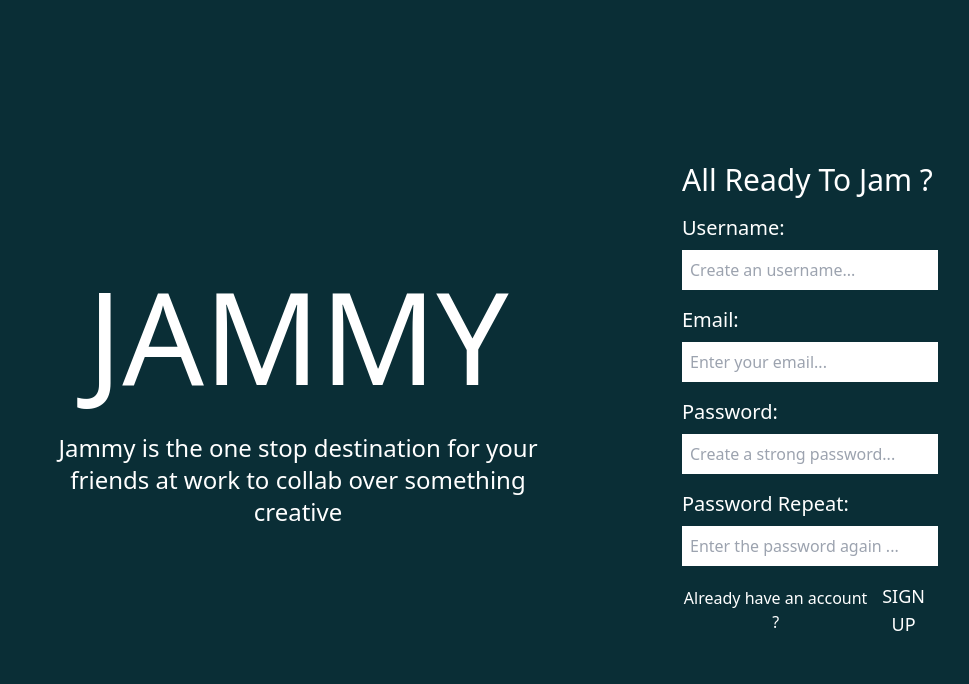
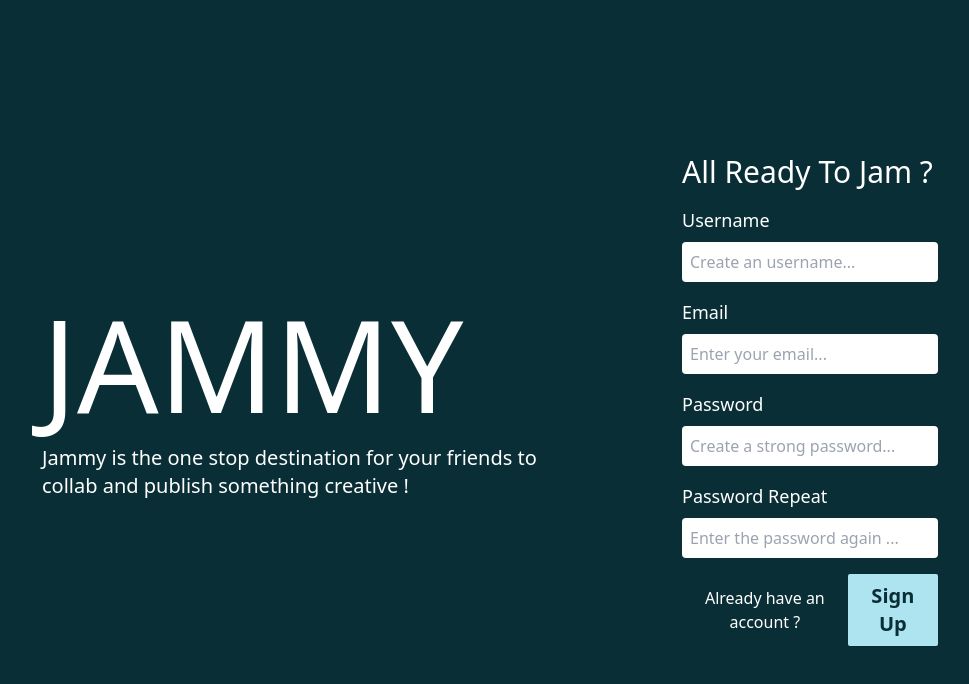
Before and after one commit to Aryanr64x/JammyFrontend, a React (Create React App) app: page / in a window 1280 px wide. Both pictures are taken after a click on the button "Don't have an account ?". Shown: the top 684 px of the page, without its empty margins (86-1055 px from the left). Built offline with nearby package versions, Linux system fonts and the light colour scheme; no server answers.

Commit message:
ready to deploy

```diff
--- a/package.json
+++ b/package.json
@@ -7,12 +7,15 @@
     "@testing-library/react": "^13.4.0",
     "@testing-library/user-event": "^13.5.0",
     "@tinymce/tinymce-react": "^4.3.0",
+    "aos": "^2.3.4",
     "axios": "^1.4.0",
     "react": "^18.2.0",
     "react-dom": "^18.2.0",
     "react-editor-js": "^2.1.0",
     "react-router-dom": "^6.11.2",
     "react-scripts": "5.0.1",
+    "react-spinners": "^0.13.8",
+    "react-toastify": "^9.1.3",
     "socket.io-client": "^4.6.2",
     "web-vitals": "^2.1.4"
   },
--- a/src/App.js
+++ b/src/App.js
@@ -6,6 +6,7 @@ import Welcome from './pages/Welcome';
 import JamPage from './pages/JamPage';
 import LiveJamPage from './pages/LiveJamPage';
 import PublishedJam from './pages/PublishedJamPage';
+import { ToastContainer } from 'react-toastify';
 function App() {
   return (
     <div className="">
@@ -14,6 +15,7 @@ function App() {
           <Route path='/live' element={<LiveJamPage />} />
           <Route path='/jam/:id' element={<JamPage />} />
           <Route path="/published" element={<PublishedJam />} />
+
         </Routes>
     </div>
   );
--- a/src/BASE_URL.js
+++ b/src/BASE_URL.js
@@ -1 +1 @@
-export const BASE_URL =  "http://127.0.0.1:8000/api";
+export const BASE_URL =  "https://jammy-backend.onrender.com/api";
--- a/src/components/SInglePublishedJam.jsx
+++ b/src/components/SInglePublishedJam.jsx
@@ -10,7 +10,7 @@ const SinglePublishedJam = ({jam})=>{
                     published by <span className="font-semibold">{ jam.creator.username }</span>
                 </div>
             </div>
-            <div className="text-lg" dangerouslySetInnerHTML={{__html:  jam.body}}>
+            <div className="text-lg" dangerouslySetInnerHTML={{__html:  jam.shortBody}}>
 
             </div>
         </div>
--- a/src/components/SignIn.jsx
+++ b/src/components/SignIn.jsx
@@ -1,50 +1,64 @@
-import { useContext, useRef } from "react";
+import { useContext, useRef, useState } from "react";
 import { authContext } from "../contexts/AuthContextWrapper";
 import { useNavigate } from "react-router-dom";
+import DotLoader from 'react-spinners/DotLoader'
+import { ToastContainer, toast } from 'react-toastify';
+import 'react-toastify/dist/ReactToastify.css';
 
-const SignIn = ({onSignUpRequest}) => {
+const SignIn = ({ onSignUpRequest }) => {
     const email = useRef()
     const password = useRef()
     const auth = useContext(authContext)
     const navigate = useNavigate();
+    const [loading, setLoading] = useState(false);
 
-    const signIn = async()=>{
-            const emailText = email.current.value;
-            const passwordText = password.current.value;
-            if(emailText !== "" && passwordText !== ""){
-                    const isSuccess = await auth.signIn(emailText, passwordText);
-                    if(isSuccess){
-                        navigate('/published');
-                    }
+    const signIn = async () => {
+        const emailText = email.current.value;
+        const passwordText = password.current.value;
+
+        if (emailText !== "" && passwordText !== "") {
+            setLoading(true)
+            const isSuccess = await auth.signIn(emailText, passwordText);
+            if (isSuccess) {
+                navigate('/published');
+            } else {
+                setLoading(false)
+                toast("Invalid username and password . So please try again")
             }
+        }else{
+            toast("Please fill in all the fields!");
+        }
     }
 
     return (
         <div className="mt-4">
             <div>
                 <div className="text-xl">
-                    Email:
+                    Email
                 </div>
                 <div>
-                    <input ref={email} type="email" placeholder="Enter your email..." className="px-2 py-2 w-full mt-2 text-black " />
+                    <input ref={email} type="email" placeholder="Enter your email..." className="px-2 py-2 w-full mt-2 text-black rounded" />
                 </div>
             </div>
             <div className="mt-4">
                 <div className="text-xl">
-                    Password:
+                    Password
                 </div>
                 <div>
-                    <input ref={password} type="password" placeholder="Enter your password..." className="px-2 py-2 w-full mt-2 text-black" />
+                    <input ref={password} type="password" placeholder="Enter your password..." className="px-2 py-2 w-full mt-2 text-black rounded" />
                 </div>
             </div>
             <div className="flex justify-between  items-center mt-4 ">
-                <button onClick={onSignUpRequest}>
+                <button onClick={onSignUpRequest} className=" px-2 py-2 rounded-sm hover:shadow-black hover:shadow-sm transition-all duration-200">
                     Don't have an account ?
                 </button>
-                <button className="text-lg " onClick={signIn}>
-                    SIGN IN
-                </button>
+                {
+                    (loading) ? (<DotLoader color="#ADE4F0" size={32} />) : (<button className="text-xl px-4 py-2 bg-secondary text-primary font-semibold rounded-sm hover:opacity-75 transition-all duration-200" onClick={signIn}>
+                        Sign In
+                    </button>)
+                }
             </div>
+
         </div>
     )
 }
--- a/src/components/SignUp.jsx
+++ b/src/components/SignUp.jsx
@@ -1,6 +1,9 @@
 import { useContext, useRef } from "react";
 import { authContext } from "../contexts/AuthContextWrapper";
 import { useNavigate } from "react-router-dom";
+import 'react-toastify/dist/ReactToastify.css';
+import { ToastContainer, toast } from 'react-toastify';
+import 'react-toastify/dist/ReactToastify.css';
 
 const SignUp = ({onSignInRequest}) => {
     const username = useRef()
@@ -15,7 +18,7 @@ const SignUp = ({onSignInRequest}) => {
         const usernameText = username.current.value;
         const emailText = email.current.value;
         const passwordText = password.current.value;
-        const passwordRepeatText = password.current.value;
+        const passwordRepeatText = passwordRepeat.current.value;
 
 
         if (emailText !== "" && passwordText !== "" && passwordRepeatText !== "" && usernameText !== "") {
@@ -23,54 +26,62 @@ const SignUp = ({onSignInRequest}) => {
                 const isSuccess = await auth.signUp(usernameText, emailText, passwordText, passwordRepeatText);
                 if (isSuccess) {
                     navigate('/published');
+                }else{
+                    toast("oops!Something went wrong.  Please try again later.")
                 }
+            }else{
+                toast("The 2 passwords dont match")
             }
 
+        }else{
+            toast("Please fill in all the fields")
         }
     }
 
     return (
         <div className="mt-4">
             <div>
-                <div className="text-xl">
-                    Username:
+                <div className="text-lg">
+                    Username
                 </div>
                 <div>
-                    <input ref={username} type="text" placeholder="Create an username..." className="px-2 py-2 w-full mt-2 text-black" />
+                    <input ref={username} type="text" placeholder="Create an username..." className="px-2 py-2 w-full mt-2 text-black rounded" />
                 </div>
             </div>
             <div className="mt-4">
-                <div className="text-xl">
-                    Email:
+                <div className="text-lg">
+                    Email
                 </div>
                 <div>
-                    <input ref={email} type="email" placeholder="Enter your email..." className="px-2 py-2 w-full mt-2 text-black " />
+                    <input ref={email} type="email" placeholder="Enter your email..." className="px-2 py-2 w-full mt-2 text-black rounded " />
                 </div>
             </div>
             <div className="mt-4">
-                <div className="text-xl">
-                    Password:
+                <div className="text-lg">
+                    Password
                 </div>
                 <div>
-                    <input ref={password} type="password" placeholder="Create a strong password..." className="px-2 py-2 w-full mt-2 text-black" />
+                    <input ref={password} type="password" placeholder="Create a strong password..." className="px-2 py-2 w-full mt-2 text-black rounded" />
                 </div>
             </div>
             <div className="mt-4">
-                <div className="text-xl">
-                    Password Repeat:
+                <div className="text-lg">
+                    Password Repeat
                 </div>
                 <div>
-                    <input ref={passwordRepeat} type="password" placeholder="Enter the password again ..." className="px-2 py-2 w-full mt-2 text-black" />
+                    <input ref={passwordRepeat} type="password" placeholder="Enter the password again ..." className="px-2 py-2 w-full mt-2 text-black rounded" />
                 </div>
             </div>
             <div className="flex justify-between  items-center mt-4 ">
-                <button onClick={onSignInRequest}>
+                <button onClick={onSignInRequest} className="px-2 py-2 rounded-sm hover:shadow-black hover:shadow-sm transition-all duration-200">
                     Already have an account ?
                 </button>
-                <button className="text-lg" onClick={signUp}>
-                    SIGN UP
+                <button className="text-xl px-4 py-2 bg-secondary text-primary font-semibold rounded-sm hover:opacity-75 transition-all duration-200" onClick={signUp}>
+                    Sign Up
                 </button>
             </div>
+
+
         </div>
     )
 }
--- a/src/pages/Welcome.jsx
+++ b/src/pages/Welcome.jsx
@@ -1,32 +1,43 @@
 import { useContext, useEffect } from "react";
 import Authentication from "../components/Authentication";
-import { socketContext } from "../contexts/SocketContextWrapper";
+import AOS from 'aos';
+import "aos/dist/aos.css";
+import { ToastContainer } from "react-toastify";
 
 const Welcome = () => {
-
+    useEffect(()=>{
+        AOS.init({
+          duration: 500
+        })
+      }, [])
 
     return (
-        <div className="bg-primary h-screen text-white grid grid-cols-2 px-32">
-            <div className="flex flex-col justify-center items-center">
+        <div className="bg-primary h-screen text-white grid grid-cols-1 lg:grid-cols-2 px-4 sm:px-12 md:px-24 lg:px-32">
 
-                <div className="text-9xl">
+            <div className="flex flex-col justify-center items-center lg:items-start ">
+
+                <div className="text-9xl" data-aos="fade-right" >
                     JAMMY
                 </div>
-                <div className="text-2xl text-center mt-8">
+                <div className="text-xl text-center lg:text-left mt-4 font-light" data-aos="fade-right" data-aos-delay="200">
                     Jammy is the one stop destination for your
-                    friends at work to collab over something creative
+                    friends to collab and publish something creative !
                 </div>
 
             </div>
-            <div className="flex flex-col justify-center items-center">
-                <div className="w-full px-32">
+            <div className="flex flex-col justify-center items-center mt-8 lg:mt-0">
+                <div className="w-full px-4 sm:px-12 md:px-24 lg:px-32">
                     <div className="text-3xl">
                         All Ready To Jam ?
                     </div>
                     <Authentication />
                 </div>
+                <ToastContainer theme="colored" />
 
             </div>
+
+
+
 
         </div>
     )
--- a/tailwind.config.js
+++ b/tailwind.config.js
@@ -6,7 +6,8 @@ module.exports = {
   theme: {
     extend: {
       colors: {
-        primary: "#0a2e36"
+        primary: "#0a2e36",
+        secondary: "#ADE4F0"
       }
     },
   },
```
Also changed, not shown: src/components/Navbar.jsx (+12 -12 lines), 1 other file (tests, documents, lock files or other folders).
